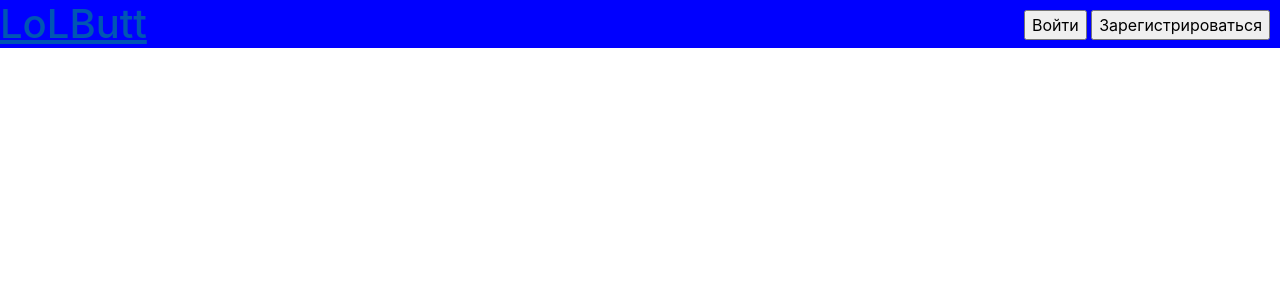
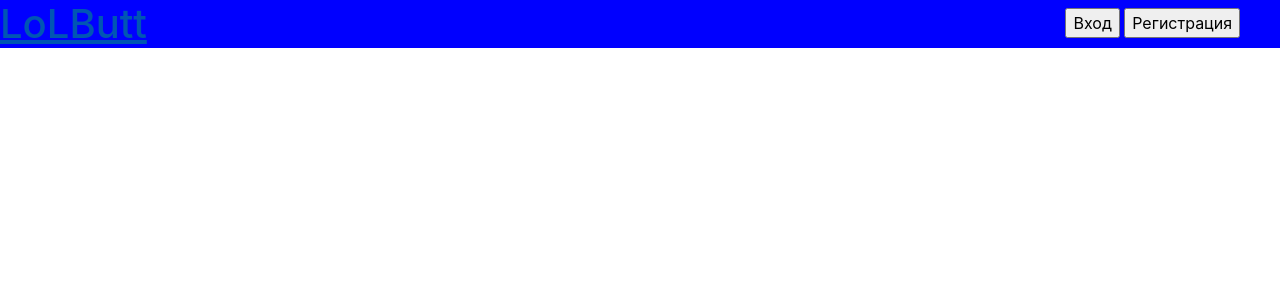
Before and after one commit to 8Vinso8/lolbutt, a Flask app: page / in a window 1280 px wide. Shown: the top 300 px of the page. Run offline with Flask 2, Linux system fonts and the light colour scheme; some libraries are stand-ins or nearby versions.

Commit message:
Доработаны кнопки

```diff
--- a/templates/base.html
+++ b/templates/base.html
@@ -10,8 +10,8 @@
     <style type="text/css">
         .log {
          position: absolute;
-         top: 10px;
-         right: 10px;
+         top: 7.5px;
+         right: 40px;
          }
          header {
          background : blue;
@@ -24,12 +24,12 @@
     <header>
         <a href="/"><h1>LoLButt</h1></a>
         {% if current_user.is_authenticated %}
-            <a class="navbar-brand" href="/logout">{{ current_user.name }}</a>
+            <div class="log"><a class="navbar-brand" href="/logout">{{ current_user.name }}</a></div>
         {% else %}
         <form>
             <div class="log">
-            <input type="button" value="Войти" onClick='location.href="/login"'>
-            <input type="button" value="Зарегистрироваться" onClick='location.href="/register"'>
+                <input type="button" value="Вход" onClick='location.href="/login"'>
+                <input type="button" value="Регистрация" onClick='location.href="/register"'>
             </div>
         </form>
         {% endif %}
```
